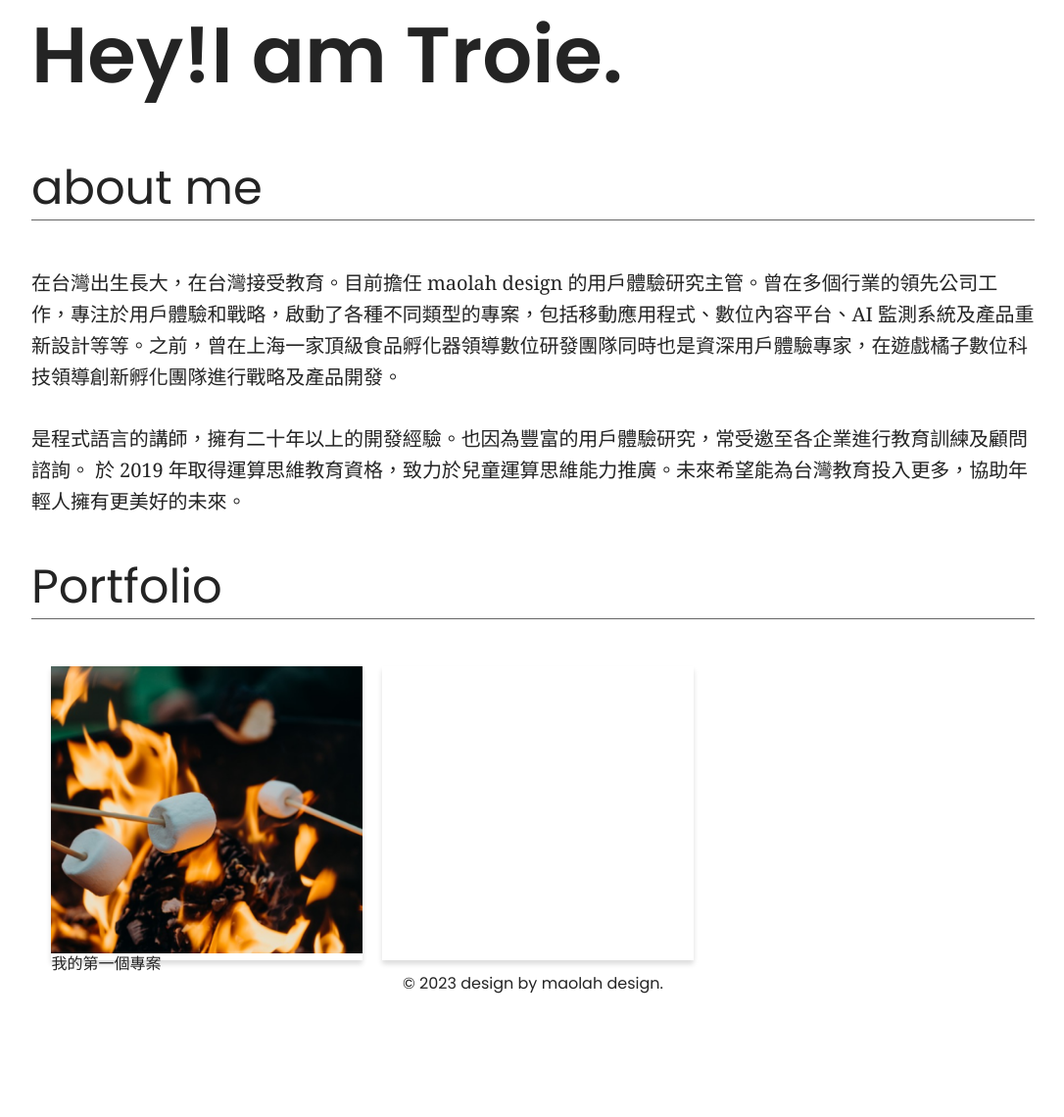
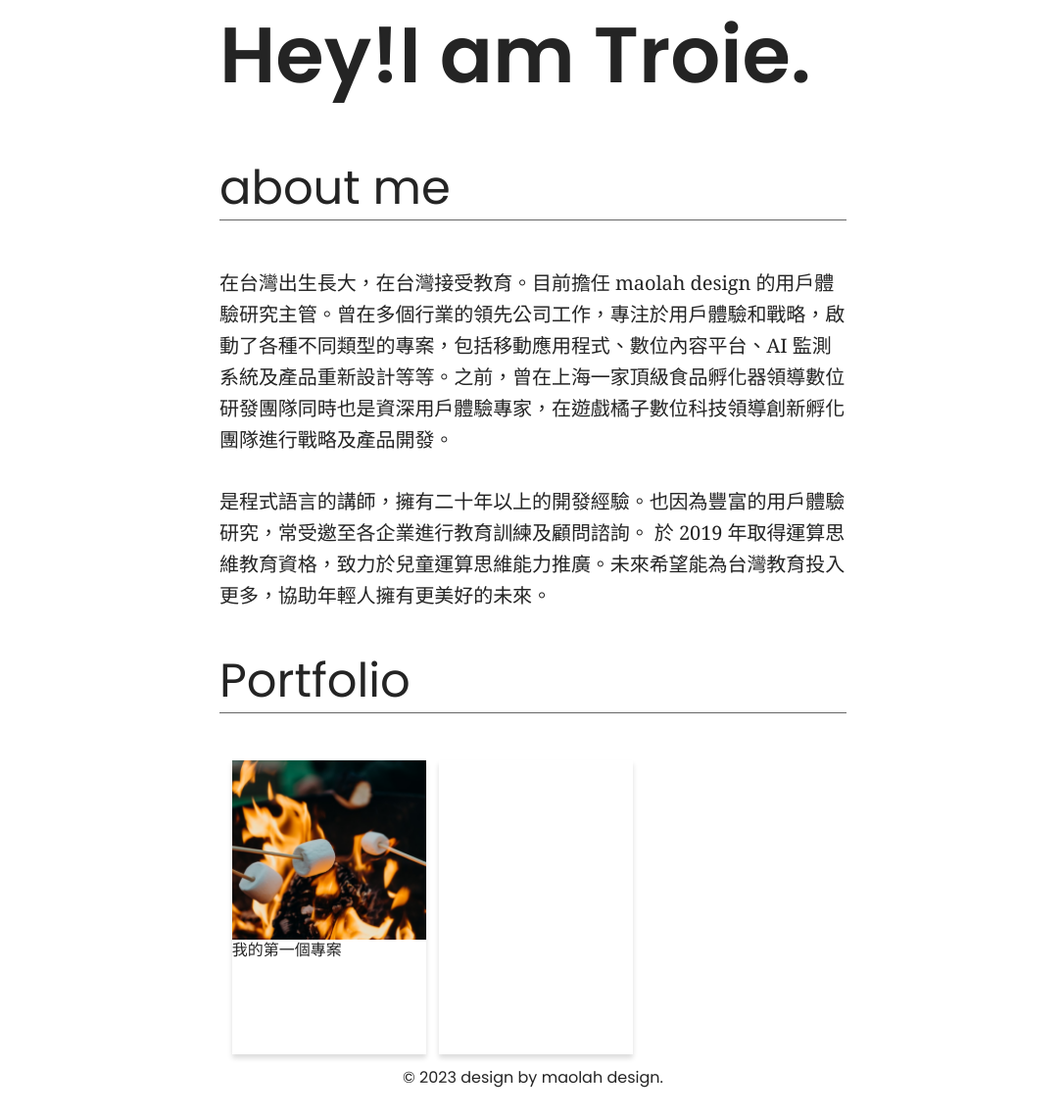
Before and after one commit to maolahdesign/maolahdesign.github.io, a PHP site: page / in a window 1280 px wide. Shown: the part 60-1200 px from the top of the page at 98% size, without its empty margins (96-1182 px from the left). Before the commit the page ends 1074 px from the top, so only its background shows below. Run offline with PHP 8.4, Linux system fonts and the light colour scheme.

Commit message:
update css

```diff
--- a/style.css
+++ b/style.css
@@ -1,6 +1,7 @@
 .container{
     font-family: source-serif-pro, Georgia, Cambria, "Times New Roman", Times, serif;
     width: 80vw;
+    max-width:640px;
     margin: 0 auto;
     color: #242424;
 }
```
